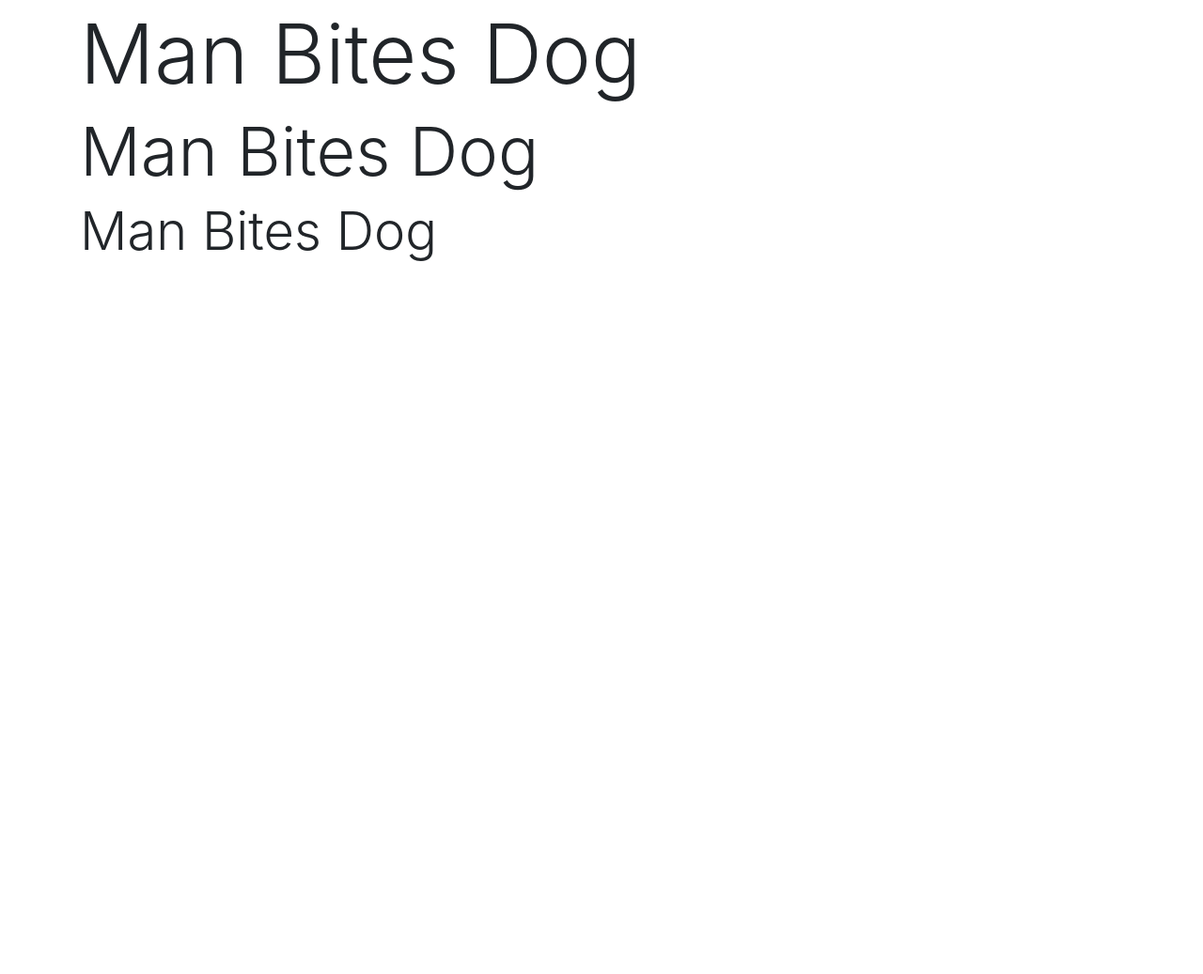
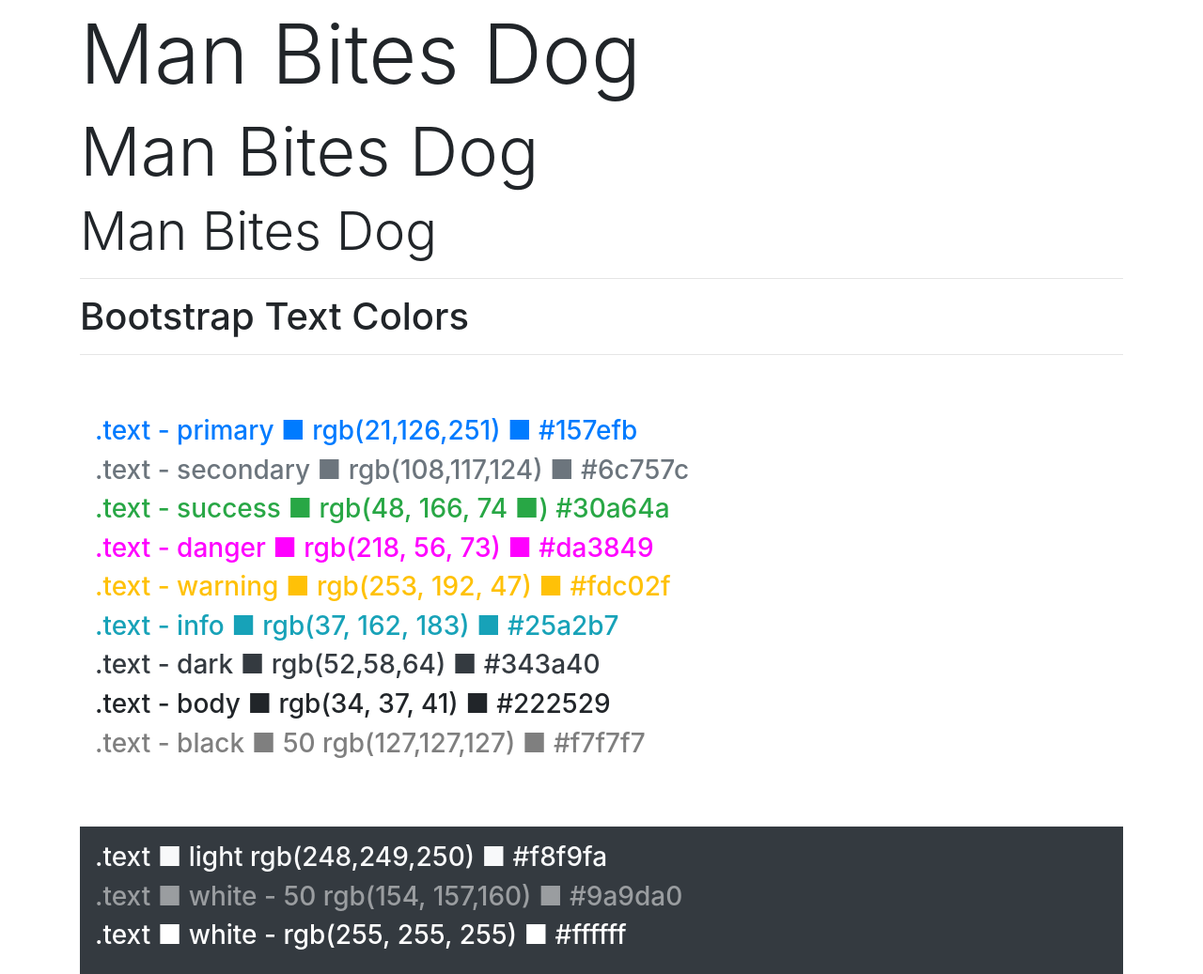
Before and after one commit to gex713/Bootstrap4PluralSightExample, a plain HTML site: page Typography.html in a window 1280 px wide. Shown: the part 1390-2427 px from the top of the page at 94% size. Before the commit the page ends 1678 px from the top, so only its background shows below. Drawn offline with nearby package versions, Linux system fonts and the light colour scheme.

Commit message:
Adding in colors to text

```diff
--- a/Typography.html
+++ b/Typography.html
@@ -7,6 +7,14 @@
     <script src="Scripts/jquery-3.0.0.min.js"></script>
     <script src="Scripts/popper.min.js"></script>
     <script src="Scripts/bootstrap.bundle.min.js"></script>
+
+    <!-- Comment out this style to get the normal danger color back. -->
+    <style>
+        .text-danger {
+            color: #ff00ff !important;
+/*/The !important is necessary to override the standard setting. If left off, this style will not take precedent.*/
+        }
+    </style>
 
 </head>
 <body>
@@ -55,6 +63,29 @@
         <h1 class="display-2">Man Bites Dog</h1>
         <h1 class="display-3">Man Bites Dog</h1>
         <h1 class="display-4">Man Bites Dog</h1>
+
+        <hr />
+        <h1>Bootstrap Text Colors</h1>
+        <hr />
+
+        <div class="mt-5 p-3">
+            <h3 class="text-primary">.text - primary  &#9632 rgb(21,126,251) &#9632 #157efb</h3>
+            <h3 class="text-secondary">.text - secondary &#9632 rgb(108,117,124) &#9632 #6c757c</h3>
+            <h3 class="text-success">.text - success &#9632 rgb(48, 166, 74 &#9632) #30a64a</h3>
+            <h3 class="text-danger">.text - danger &#9632 rgb(218, 56, 73) &#9632 #da3849</h3>
+            <h3 class="text-warning">.text - warning &#9632 rgb(253, 192, 47) &#9632 #fdc02f</h3>
+            <h3 class="text-info">.text - info &#9632 rgb(37, 162, 183) &#9632 #25a2b7</h3>
+            <h3 class="text-dark">.text - dark &#9632 rgb(52,58,64) &#9632 #343a40</h3>
+            <h3 class="text-body">.text - body &#9632 rgb(34, 37, 41) &#9632 #222529</h3>
+            <h3 class="text-black-50">.text - black &#9632 50 rgb(127,127,127) &#9632 #f7f7f7</h3>
+        </div>
+
+        <div class="mt-5 p-3 bg-dark">
+            <h3 class="text-light">.text &#9632 light rgb(248,249,250) &#9632 #f8f9fa</h3>
+            <h3 class="text-white-50">.text &#9632 white - 50 rgb(154, 157,160) &#9632 #9a9da0</h3>
+            <h3 class="text-white">.text &#9632 white - rgb(255, 255, 255) &#9632 #ffffff</h3>
+        </div>
+
     </div>
 
 </body>
```
